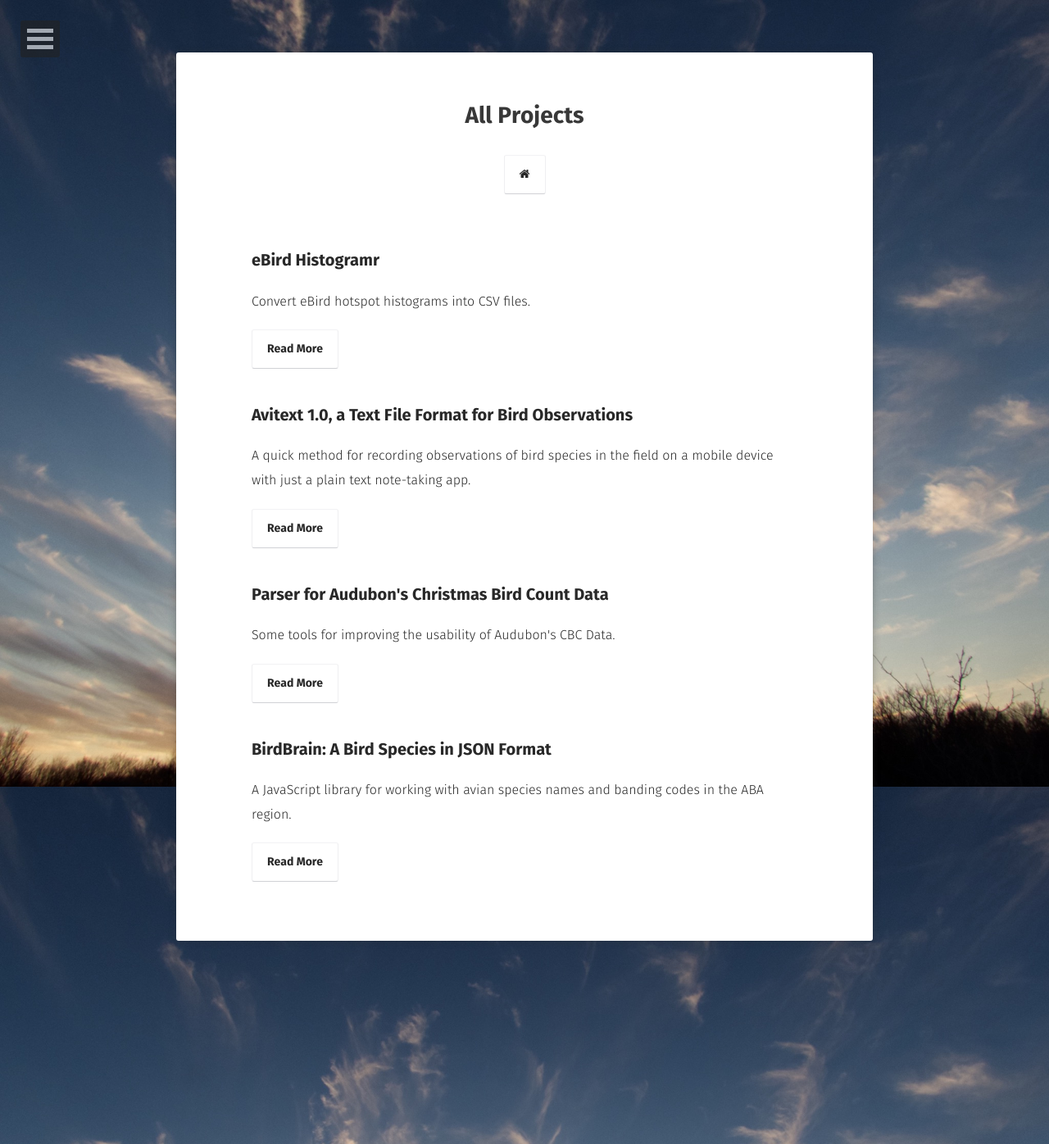
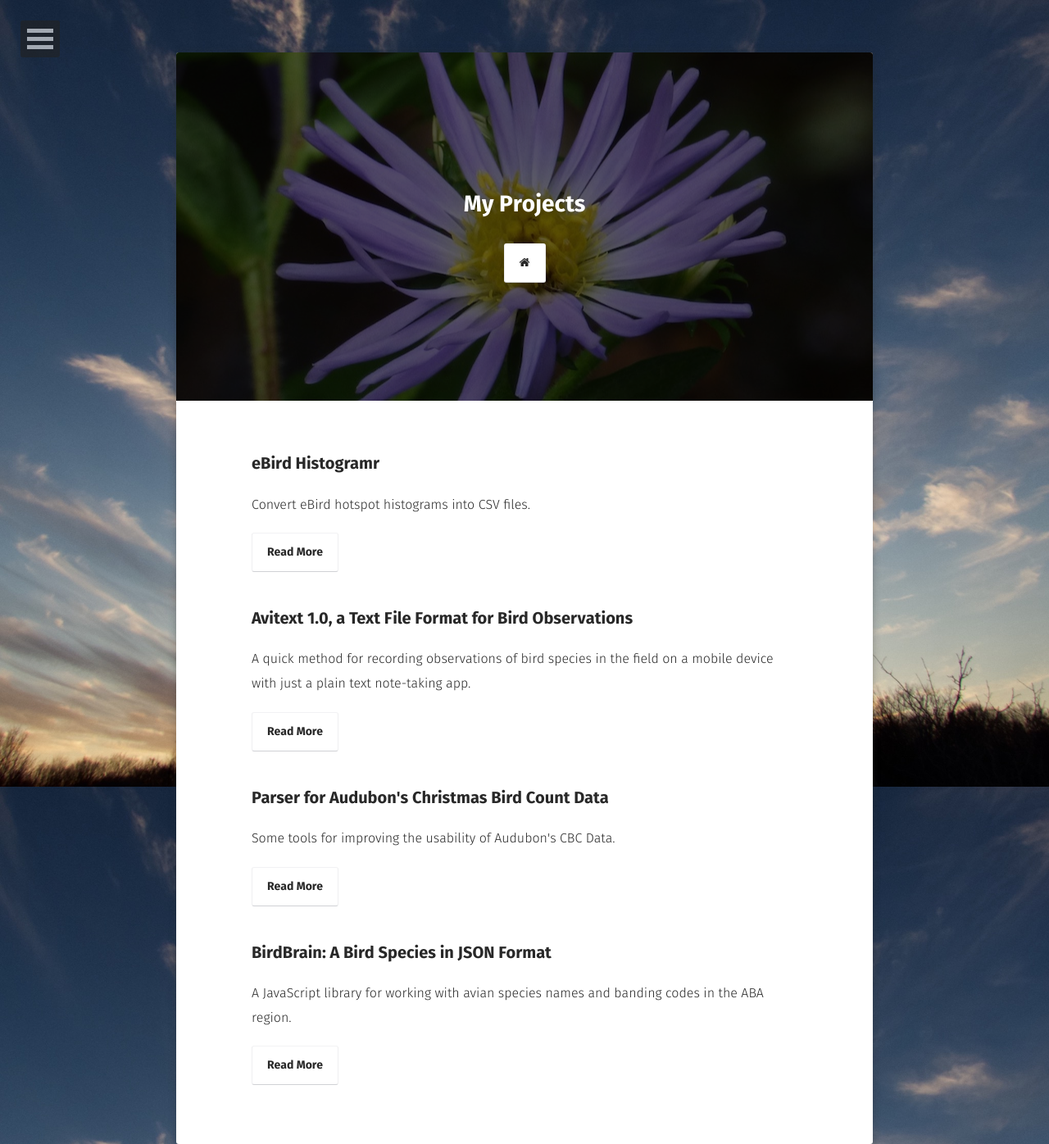
Before and after one commit to rgeraldporter/rgeraldporter.github.io, a Jekyll site: the page built from projects/index.md, in a window 1280 px wide. Shown: the whole page at 82% size. Built offline with Jekyll 4.4.1, drawn with Linux system fonts in a browser that asks for light colours; some web fonts are replaced.

Commit message:
Adds photos for some posts

```diff
--- a/_layouts/post-list.html
+++ b/_layouts/post-list.html
@@ -15,7 +15,7 @@ layout: compress
     <header class="header" role="banner">
         <div class="wrapper animated fadeIn">
             <div class="content">
-                <div class="post-title">
+                <div class="post-title {% if page.feature %} feature {% endif %}">
                     <h1>{{ page.title }}</h1>
                     <a class="btn zoombtn" href="{{site.url}}">
                         <i class="fa fa-home"></i>
--- a/_layouts/project.html
+++ b/_layouts/project.html
@@ -15,7 +15,7 @@ layout: compress
     <header class="header" role="banner">
         <div class="wrapper animated fadeIn">
             <div class="content">
-                <div class="post-title">
+                <div class="post-title {% if page.feature %} feature {% endif %}">
                     <h1>{{ page.title }}</h1>
                     <a class="btn zoombtn" href="{{site.url}}">
                         <i class="fa fa-home"></i>
--- a/projects/index.md
+++ b/projects/index.md
@@ -1,6 +1,7 @@
 ---
 layout: project
-title: All Projects
+title: My Projects
 excerpt: "A List of Projects"
 comments: false
+feature: /assets/img/purple-stem-aster.jpg
 ---
```
Also changed, not shown: posts/index.md (+2 -1 lines), assets/img/eastern-pondhawk-female.jpg (added), assets/img/purple-stem-aster.jpg (added), assets/img/variable-dancer.jpg (added), 8 other files.
